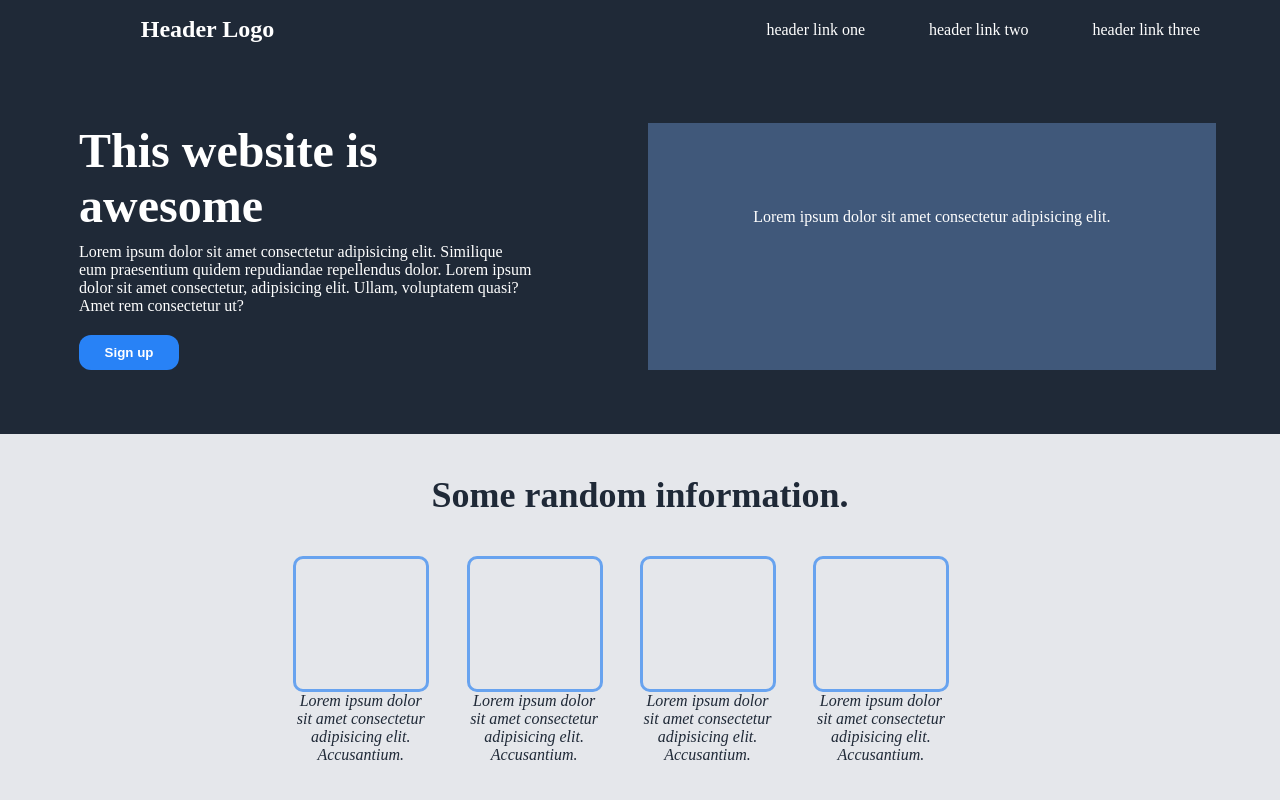
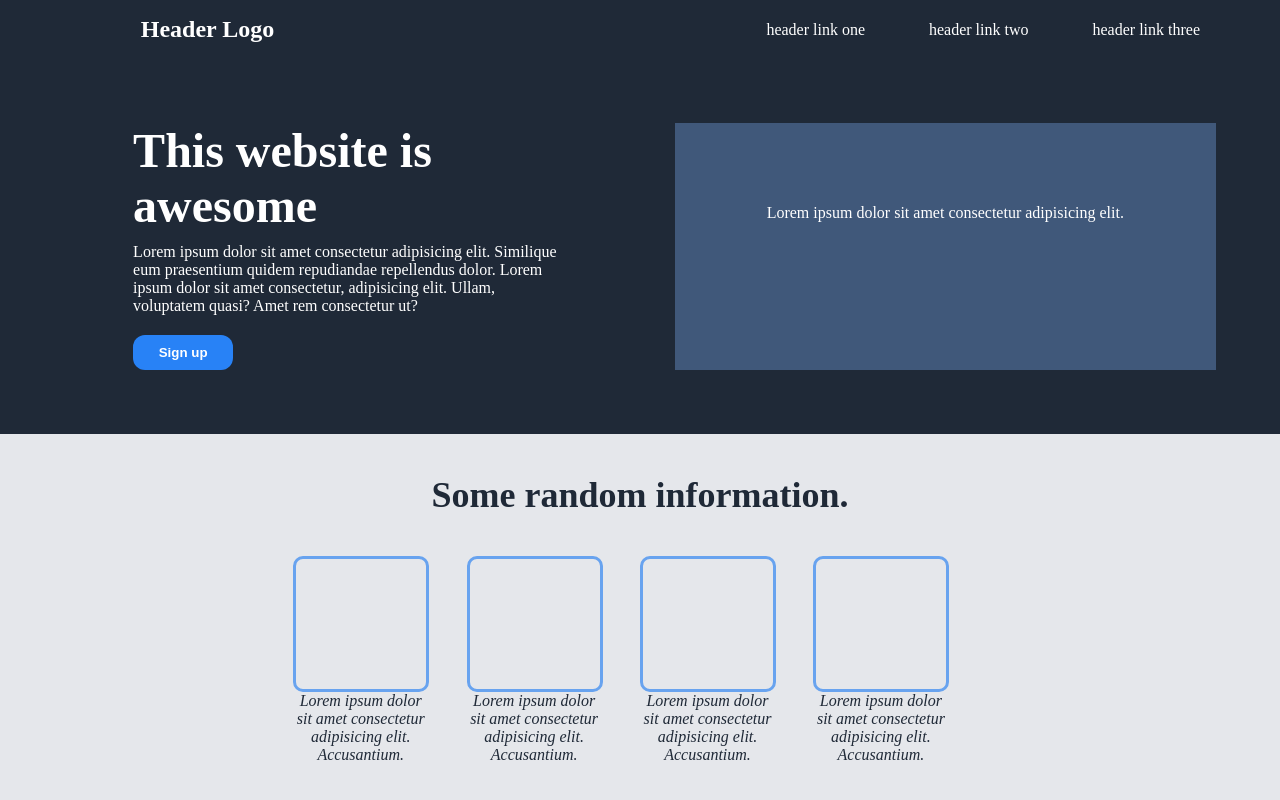
Before and after one commit to vaibhav-index9/landing-page, a plain HTML site: page index.html in a window 1280 px wide. Shown: the top 800 px of the page. Drawn offline with Linux system fonts and the light colour scheme.

Commit message:
changed padding in hero section

```diff
--- a/style.css
+++ b/style.css
@@ -52,7 +52,7 @@ ul>li {
 
 .hero-main {
     width: 60%;
-    padding-left: 15px;
+    padding-left: 6%;
 }
 
 .hero-main>h3 {
```
